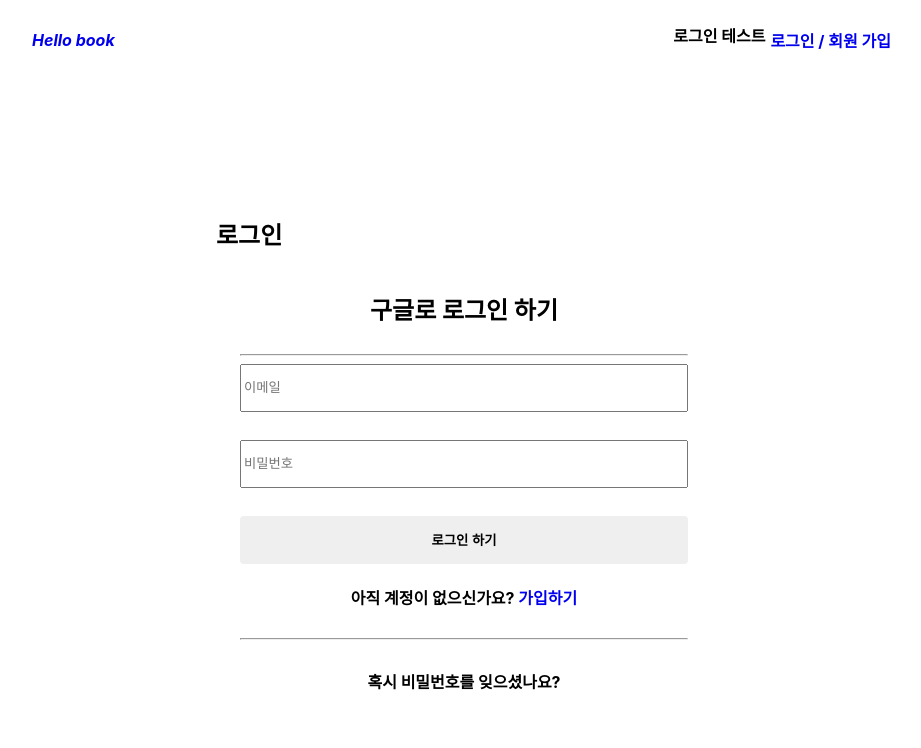
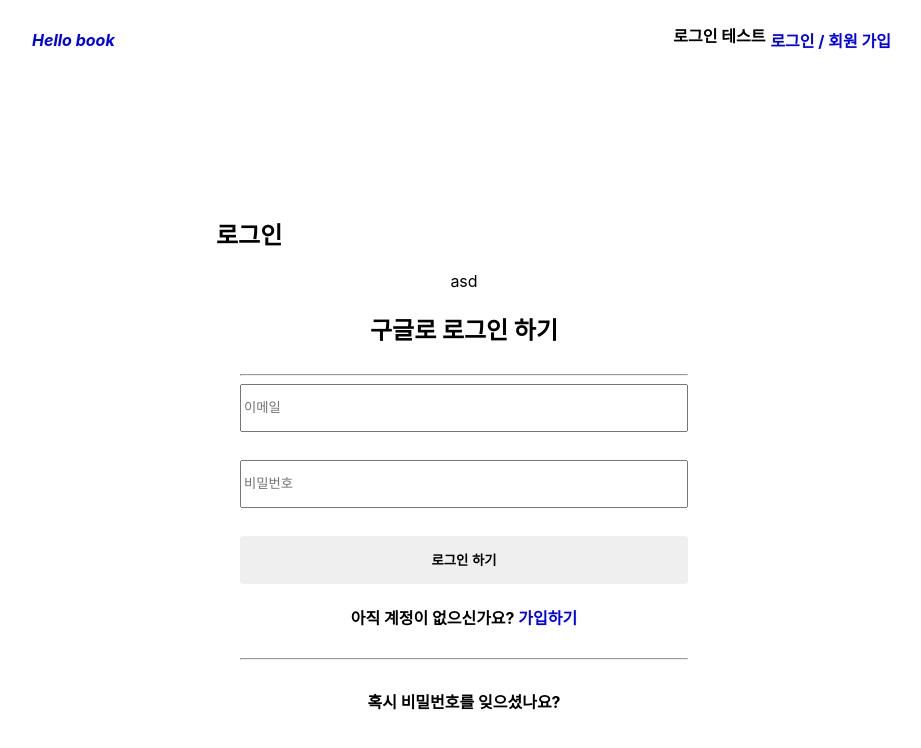
Before and after one commit to neighbor-s-library/front-end, a React (Create React App) app in the folder neighbors_front/: page /login in a window 1280 px wide. Shown: the top 748 px of the page, without its empty margins (176-1097 px from the left). Built offline with nearby package versions, Linux system fonts and the light colour scheme.

Commit message:
도커 구현 성공

```diff
--- a/neighbors_front/package.json
+++ b/neighbors_front/package.json
@@ -1,5 +1,5 @@
 {
-  "name": "neighbors_front",
+  "name": "hello_book",
   "version": "0.1.0",
   "private": true,
   "dependencies": {
--- a/neighbors_front/public/index.html
+++ b/neighbors_front/public/index.html
@@ -9,6 +9,7 @@
       name="description"
       content="Web site created using create-react-app"
     />
+    <meta name="google-signin-client_id" content="849688218549-p5bid6t4cbj9pk98u0b9daluppm7uhgg.apps.googleusercontent.com.apps.googleusercontent.com">
     <link rel="apple-touch-icon" href="%PUBLIC_URL%/logo192.png" />
     <!--
       manifest.json provides metadata used when your web app is installed on a
@@ -40,4 +41,5 @@
       To create a production bundle, use `npm run build` or `yarn build`.
     -->
   </body>
+  <script src="https://apis.google.com/js/platform.js" async defer></script>
 </html>
--- a/neighbors_front/src/components/login/login.jsx
+++ b/neighbors_front/src/components/login/login.jsx
@@ -18,11 +18,21 @@ const Login = () => {
         console.log(login);
     }
 
+    function onSignIn(googleUser) {
+        // var profile = googleUser.getBasicProfile();
+        console.log(googleUser);
+        // console.log('ID: ' + profile.getId()); // Do not send to your backend! Use an ID token instead.
+        // console.log('Name: ' + profile.getName());
+        // console.log('Image URL: ' + profile.getImageUrl());
+        // console.log('Email: ' + profile.getEmail()); // This is null if the 'email' scope is not present.
+    }
+
     return (
         <div className={styles.container}>
             <form className={styles.form}>
                 <h2 className={styles.title}>로그인</h2>
                 <div className={styles.inputBox}>
+                <div class="g-signin2" data-onsuccess="onSignIn" onClick={onSignIn}>asd</div>
                 <h2 className={styles.google} onClick={() => {console.log("무야호")}}>구글로 로그인 하기</h2>
                 <hr />
                 <input ref={emailRef} type="text" className={styles.input} placeholder="이메일"/>
```
Also changed, not shown: 1 other file (tests, documents, lock files or other folders).
